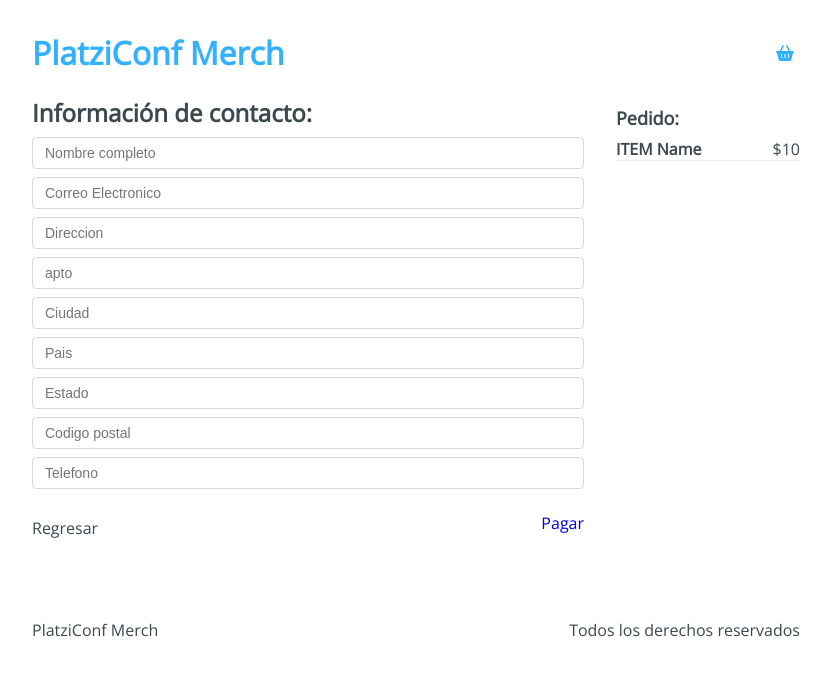
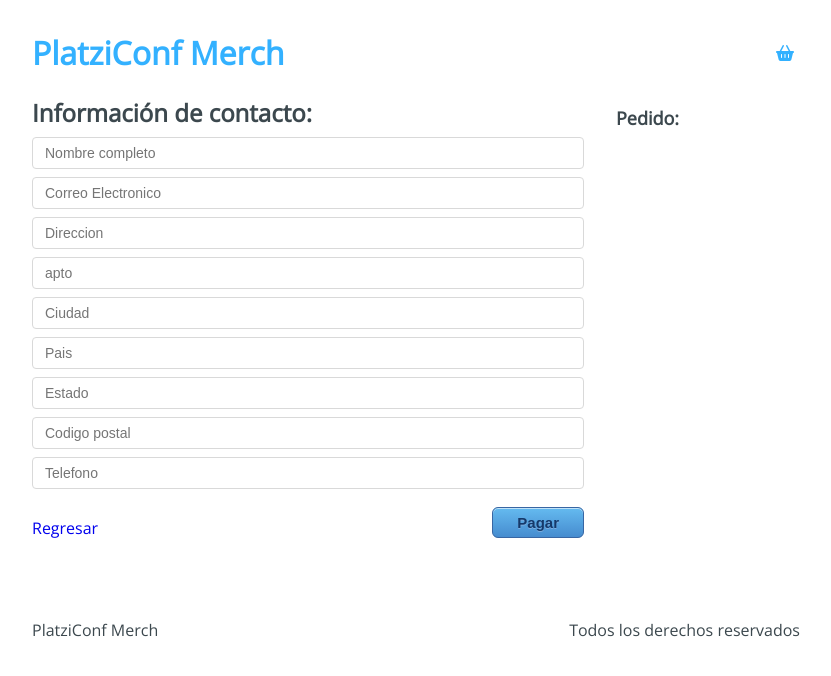
Before and after one commit to cevadev/conf-merge, a React app: page /checkout/information in a window 1280 px wide. Shown: the top 676 px of the page, without its empty margins (224-1055 px from the left). Built offline with nearby package versions, Linux system fonts and the light colour scheme.

Commit message:
Project Conf Merch Store

```diff
--- a/src/containers/Information.js
+++ b/src/containers/Information.js
@@ -1,9 +1,48 @@
-import React from "react";
-import { Link } from "react-router-dom";
+import React, { useRef, useContext } from "react";
+import { Link, useHistory } from "react-router-dom";
+
+import AppContext from "../context/AppContext.js";
 
 import "../styles/components/Information.css";
 
 function Information() {
+  //obtenemos del Context el state e incluimos una nueva funcion para el comprador
+  const { state, addToBuyer } = useContext(AppContext);
+
+  //manejamos el formulario y su referencia
+  const form = useRef(null);
+
+  //obtenemos el cart del estado
+  const { cart } = state;
+
+  //history nos permitira hacer el push de la informacion
+  const history = useHistory();
+
+  /**
+   * funcion que captura la informacion del formulario para hacer el pago
+   */
+  function handleSubmit() {
+    //utilizamos la funcion formData para leer la info de todo el formulario manejado por la variable form
+    const formData = new FormData(form.current);
+
+    //objeto buyer que maneja la estructura del comprador
+    const buyer = {
+      name: formData.get("name"),
+      email: formData.get("email"),
+      address: formData.get("address"),
+      apto: formData.get("apto"),
+      city: formData.get("city"),
+      country: formData.get("country"),
+      state: formData.get("state"),
+      cp: formData.get("cp"),
+      phone: formData.get("phone"),
+    };
+    //le pasamos a la funcion addToBuyer(buyer) el objeto buyer con los datos del cliente
+    addToBuyer(buyer);
+    //enviamos la informacion (push) a la siguiente pagina
+    history.push("/checkout/payment");
+  }
+
   return (
     <div className="Information">
       <div className="Information-content">
@@ -11,7 +50,8 @@
           <h2>Información de contacto:</h2>
         </div>
         <div className="Information-form">
-          <form action="">
+          {/**hacemos referencia a nuestra variable form */}
+          <form ref={form}>
             <input
               type="text"
               placeholder="Nombre completo"
@@ -29,8 +69,8 @@
             <input
               type="text"
               placeholder="Direccion"
-              name="addres"
-              autocomplete="addres"
+              name="address"
+              autocomplete="address"
               required
             />
             <input type="text" placeholder="apto" name="apto" />
@@ -66,20 +106,27 @@
           </form>
         </div>
         <div className="Information-buttons">
-          <div className="Information-back">Regresar</div>
+          <div className="Information-back">
+            <Link to="/checkout">Regresar</Link>
+          </div>
           <div className="Information-next">
-            <Link to="/checkout/payment">Pagar</Link>
+            {/**logica del boton pagar */}
+            <button type="button" onClick={handleSubmit}>
+              Pagar
+            </button>
           </div>
         </div>
       </div>
       <div className="Information-sidebar">
         <h3>Pedido:</h3>
-        <div className="Information-item">
-          <div className="Information-element">
-            <h4>ITEM Name</h4>
-            <span>$10</span>
+        {cart.map((item) => (
+          <div className="Information-item" key={item.title}>
+            <div className="Information-element">
+              <h4>{item.title}</h4>
+              <span>{`$.${item.price}`}</span>
+            </div>
           </div>
-        </div>
+        ))}
       </div>
     </div>
   );
--- a/src/hooks/useInitialState.js
+++ b/src/hooks/useInitialState.js
@@ -34,10 +34,19 @@
     });
   }
 
+  function addToBuyer(payload) {
+    setState({
+      //recuperamos el state que tengamos en ese momento
+      ...state,
+      buyer: [...state.buyer, payload],
+    });
+  }
+
   //retornamos las funciones
   return {
     addToCart,
     removeFromCart,
+    addToBuyer,
     state,
   };
 }
--- a/src/initialState.js
+++ b/src/initialState.js
@@ -1,5 +1,6 @@
 export default {
   cart: [],
+  buyer: [],
   products: [
     {
       id: "1",
```
